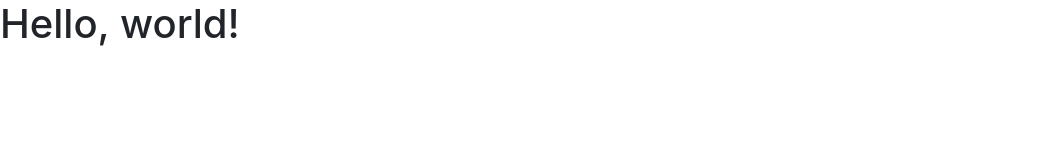
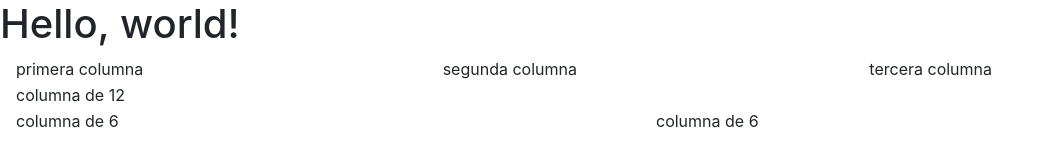
Before and after one commit to svnilr/Ejercicio_tipo_prueba, a plain HTML site: page index.html in a window 1280 px wide. Shown: the whole page, without its empty margins (0-1051 px from the left). Drawn offline with nearby package versions, Linux system fonts and the light colour scheme.

Commit message:
Avance ejercicio

```diff
--- a/index.html
+++ b/index.html
@@ -13,6 +13,25 @@
   <body>
     <h1>Hello, world!</h1>
 
+  <div class="container-fluid">
+    <div class="row">
+      <div class="col" style="border: 1px solid #00000000;"> primera columna</div>
+      <div class="col" style="border: 1px solid #00000000;"> segunda columna</div>
+      <div class="col" style="border: 1px solid #00000000;"> tercera columna</div>
+    </div>
+    <div class="row">
+      <div class="col-12" style="border: 1px solid #0000;"> columna de 12</div>
+    </div>
+
+    <div class="row">
+      <div class="col-6" style="border: 1px solid #0000;"> columna de 6</div>
+      <div class="col-6" style="border: 1px solid #0000;"> columna de 6</div>
+    </div>
+
+
+
+  </div>
+
     <!-- Optional JavaScript -->
     <!-- jQuery first, then Popper.js, then Bootstrap JS -->
     <script src="https://code.jquery.com/jquery-3.3.1.slim.min.js" integrity="sha384-q8i/X+965DzO0rT7abK41JStQIAqVgRVzpbzo5smXKp4YfRvH+8abtTE1Pi6jizo" crossorigin="anonymous"></script>
```
